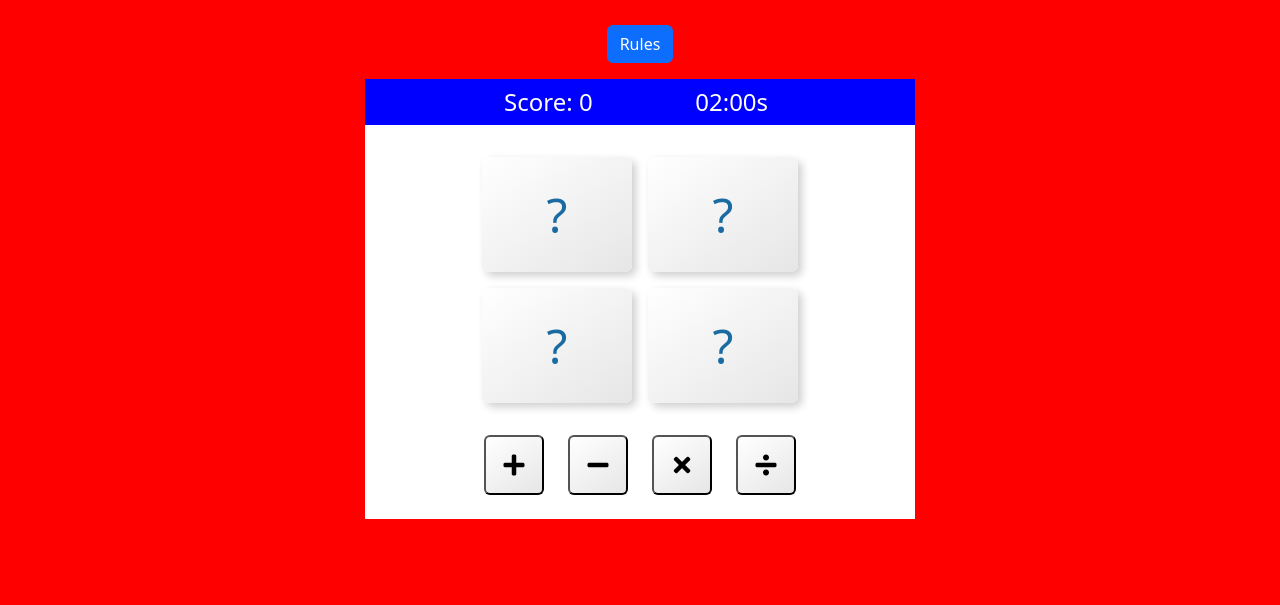
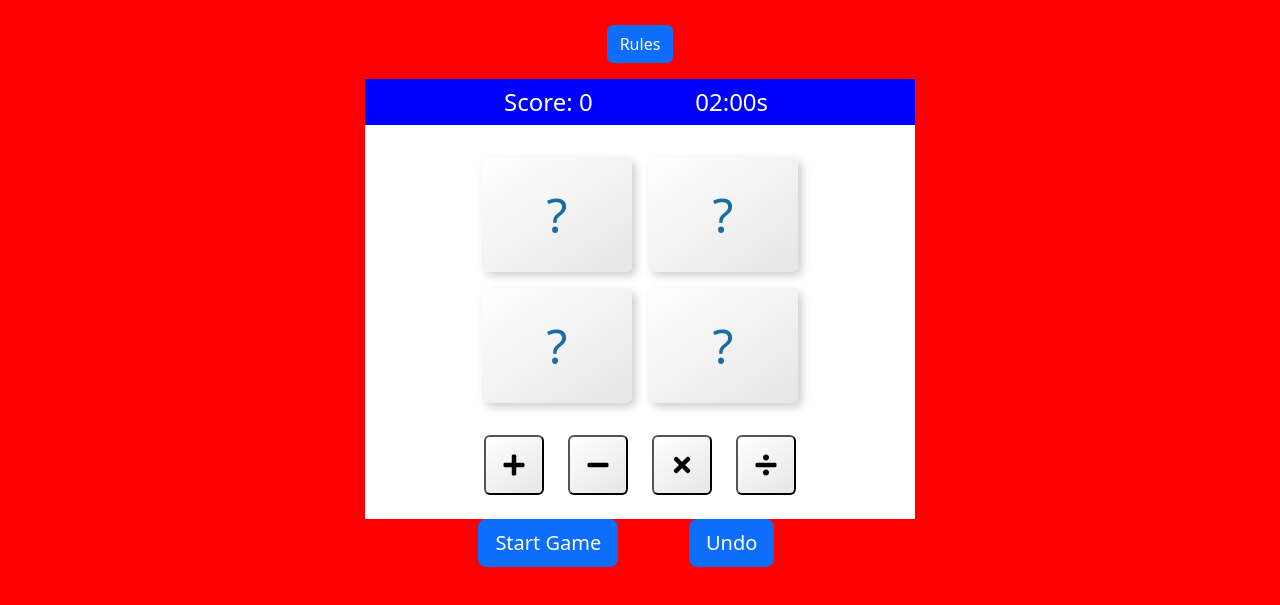
Before and after one commit to AlexThoma5/Milestone_project_2, a plain HTML site: page index.html in a window 1280 px wide. Shown: the part 125-730 px from the top of the page. Drawn offline with nearby package versions, Linux system fonts and the light colour scheme.

Commit message:
Add start, quit and undo buttons. Hide the quit button for now and adjust the width of game-controls area to match game panel

```diff
--- a/assets/css/style.css
+++ b/assets/css/style.css
@@ -90,3 +90,10 @@
     justify-content: center;
     align-items: center;
 }
+
+/* Start, quit and Undo button styles */
+
+.game-controls {
+    width: 85%;
+    max-width: 550px;
+}
--- a/index.html
+++ b/index.html
@@ -165,6 +165,28 @@
             </div>
           </div>
         </div>
+        <!-- Start, quit and undo button area -->
+        <div class="container game-controls">
+          <div class="row justify-content-center">
+            <div class="col-6 col-md-4">
+              <button
+                data-type="start"
+                id="start"
+                class="btn btn-primary btn-lg"
+              >
+                Start Game
+              </button>
+              <button data-type="quit" id="quit" class="btn btn-lg hide">
+                Quit
+              </button>
+            </div>
+            <div class="col-6 col-md-4">
+              <button data-type="undo" class="btn btn-lg btn-primary">
+                Undo
+              </button>
+            </div>
+          </div>
+        </div>
       </div>
     </main>
     <!-- Bootstrap JS -->
```
